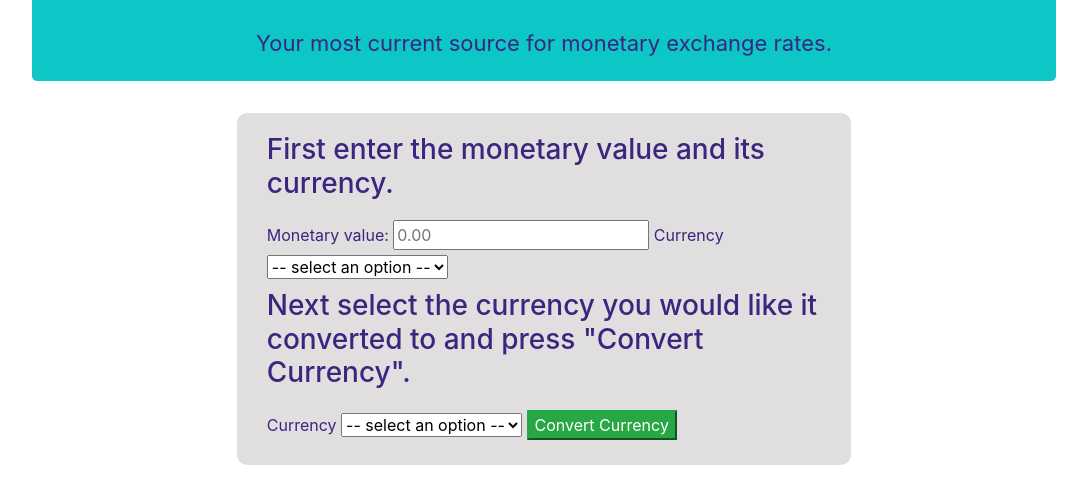
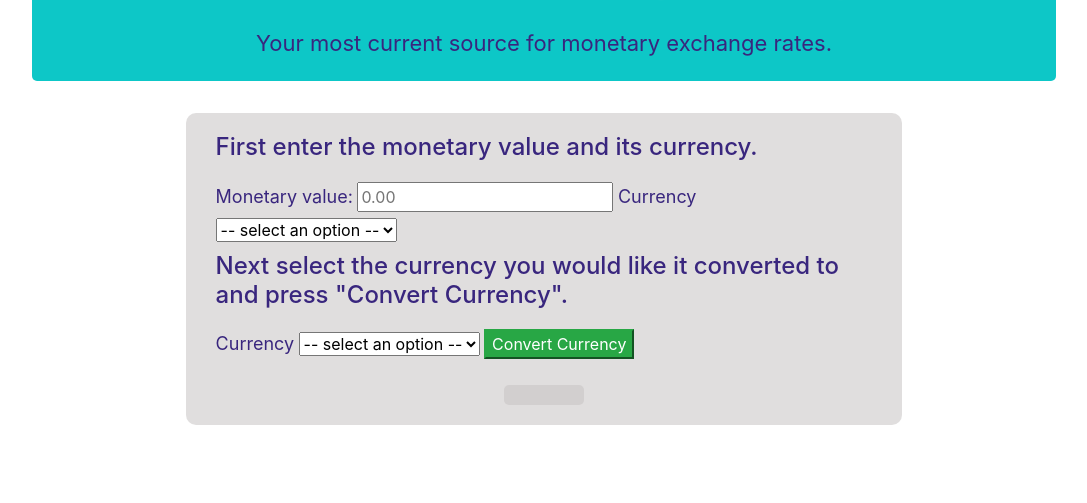
Before and after one commit to louieknolle/SilentStreamsCurrencyExchange, a website built with webpack: page src/index.html in a window 1280 px wide. Shown: the part 61-564 px from the top of the page, without its empty margins (96-1183 px from the left). Built offline with nearby package versions, Linux system fonts and the light colour scheme.

Commit message:
separate converted money div and style

```diff
--- a/src/css/styles.css
+++ b/src/css/styles.css
@@ -13,8 +13,8 @@ body {
   padding-top: 10px;
 }
 
-.header {
-
+label {
+  font-size: 18px;
 }
 
 .title {
@@ -28,9 +28,17 @@ body {
   background-color: #c6c3c38c;
   border-radius: 10px;
   padding: 20px 30px;
-  width: 60%;
+  width: 70%;
   margin: auto;
   color: #39267e;
+}
+
+h3 {
+  font-size: 24px;
+}
+
+.currencyBeginLabel {
+  margin-left: 10px;
 }
 
 .nextSelect {
@@ -40,3 +48,16 @@ body {
 .inputNewCurrency {
   margin-top: 20px;
 }
+
+.showConvertedAmount {
+  /* display: none; */
+  background-color: #c6c3c38c;
+  color: #39267e;
+  width: fit-content;
+  margin: auto;
+  border-radius: 5px;
+  margin-top: 20px;
+  text-align: center;
+  padding: 10px 40px;
+  font-size: 22px;
+}
```
